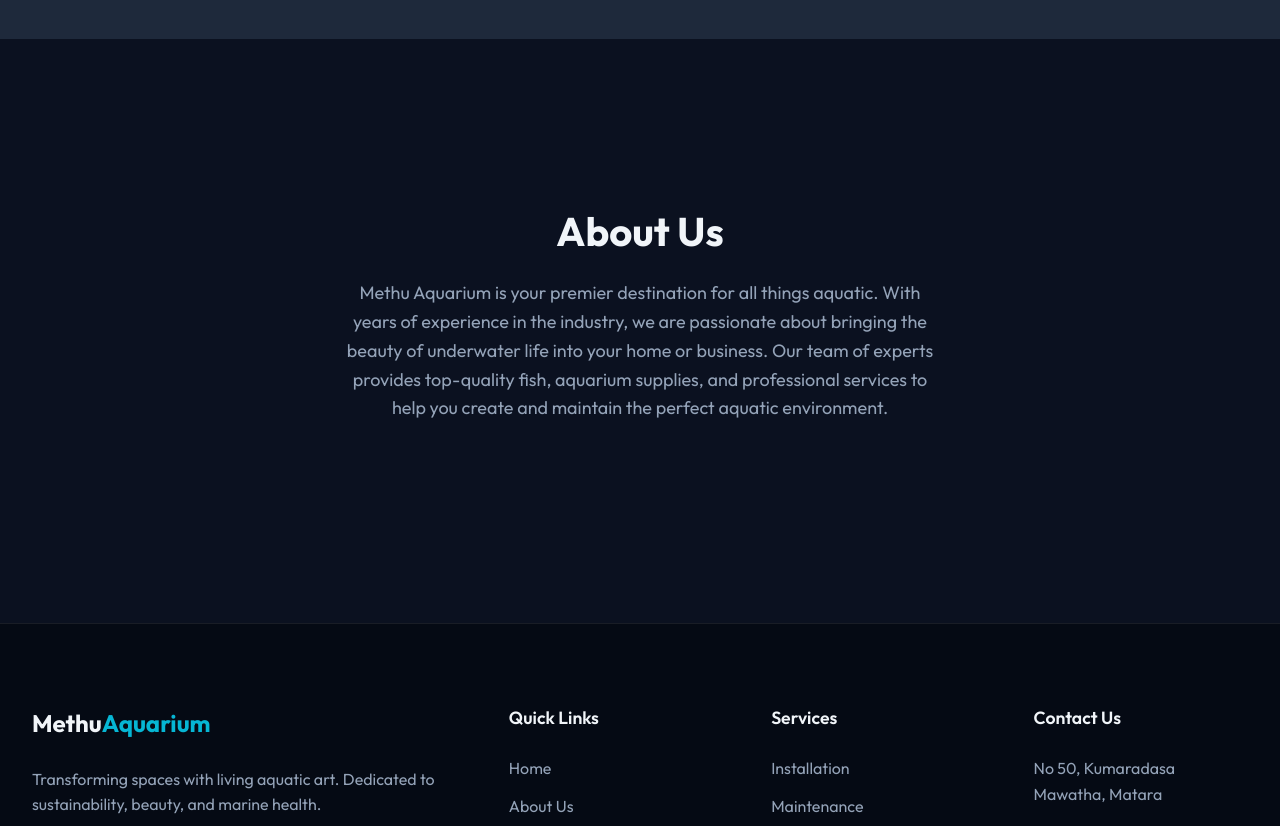
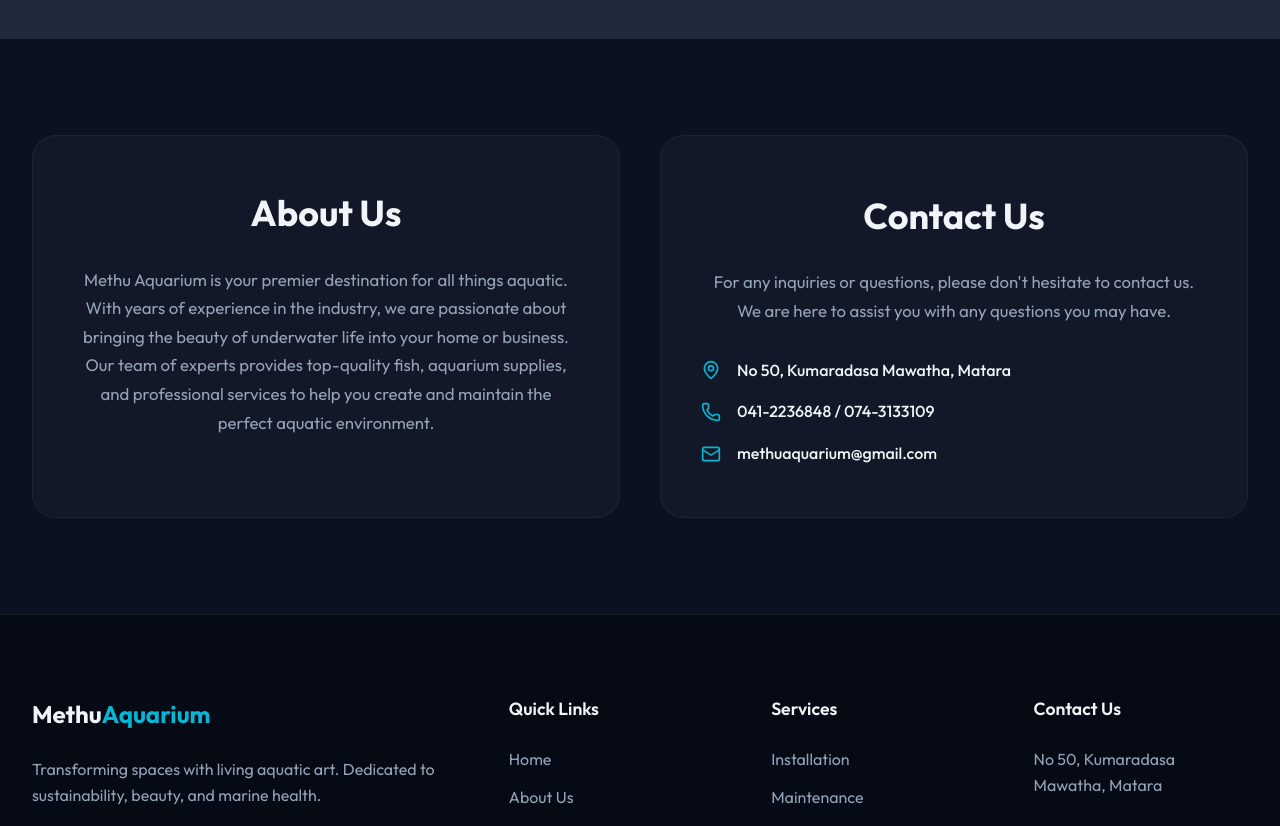
Before and after one commit to akindu02/Aquarium-Management-System, a React (Vite) app in the folder Frontend/: page / in a window 1280 px wide. Shown: the part 2240-3066 px from the top of the page. Built offline with nearby package versions, Linux system fonts and the light colour scheme.

Commit message:
contact us update

```diff
--- a/Frontend/src/components/CTA.jsx
+++ b/Frontend/src/components/CTA.jsx
@@ -1,10 +1,14 @@
 import React from 'react';
 import '../index.css';
+import { MapPin, Phone, Mail } from 'lucide-react';
+
 
 const CTA = () => {
   return (
     <section id="about" className="cta-section">
-      <div className="container cta-container icon-bg">
+      <div className="container">
+        <div className="cta-grid">
+          <div className="cta-card icon-bg">
             <div className="cta-content">
               <h2 className="cta-title">About Us</h2>
               <p className="cta-desc">
@@ -16,15 +20,54 @@ const CTA = () => {
             </div>
           </div>
 
+          <div className="cta-card icon-bg">
+            <div className="cta-content">
+              <h2 className="cta-title">Contact Us</h2>
+              <p className="cta-desc">
+                For any inquiries or questions, please don't hesitate to contact us. We are here to assist you with any questions you may have.
+              </p>
+              <div className="contact-info">
+                <div className="contact-row">
+                  <MapPin className="contact-icon" size={20} />
+                  <p>No 50, Kumaradasa Mawatha, Matara</p>
+                </div>
+                <div className="contact-row">
+                  <Phone className="contact-icon" size={20} />
+                  <p>041-2236848 / 074-3133109</p>
+                </div>
+                <div className="contact-row">
+                  <Mail className="contact-icon" size={20} />
+                  <p>methuaquarium@gmail.com</p>
+                </div>
+              </div>
+            </div>
+          </div>
+        </div>
+      </div>
+
       <style>{`
         .cta-section {
-          padding: 6rem 2rem;
+          padding: 6rem 0;
+          background-color: var(--color-bg);
         }
 
-        .cta-container {
-          padding: 4rem 2rem;
+        .cta-grid {
+          display: grid;
+          grid-template-columns: 1fr 1fr;
+          gap: 2.5rem;
+        }
+
+        .cta-card {
+          padding: 3rem 2.5rem;
+          border-radius: 24px;
           text-align: center;
           position: relative;
+          background: rgba(255, 255, 255, 0.03);
+          border: 1px solid rgba(255, 255, 255, 0.05);
+          height: 100%;
+          display: flex;
+          flex-direction: column;
+          justify-content: center;
         }
 
         .cta-content {
@@ -33,24 +76,49 @@ const CTA = () => {
         }
 
         .cta-title {
-          font-size: 2.5rem;
+          font-size: 2.25rem;
           font-weight: 700;
           color: var(--text-main);
-          margin-bottom: 1rem;
+          margin-bottom: 1.5rem;
         }
 
         .cta-desc {
-          font-size: 1.125rem;
+          font-size: 1.05rem;
           color: var(--text-muted);
-          margin-bottom: 2.5rem;
-          max-width: 600px;
-          margin-left: auto;
-          margin-right: auto;
+          margin-bottom: 2rem;
+          line-height: 1.7;
         }
 
-        .cta-btn {
-          font-size: 1.125rem;
-          padding: 1rem 2.5rem;
+        .contact-info {
+            display: flex;
+            flex-direction: column;
+            gap: 1rem;
+            align-items: flex-start; /* Align items to the left */
+        }
+
+        .contact-row {
+            display: flex;
+            align-items: center;
+            gap: 1rem;
+            color: var(--text-main);
+            text-align: left;
+        }
+
+        .contact-icon {
+            color: var(--color-primary);
+            flex-shrink: 0;
+        }
+
+        .contact-row p {
+            margin: 0;
+            font-weight: 500;
+        }
+
+        @media (max-width: 968px) {
+          .cta-grid {
+            grid-template-columns: 1fr;
+            gap: 2rem;
+          }
         }
       `}</style>
     </section>
--- a/Frontend/src/components/Navbar.jsx
+++ b/Frontend/src/components/Navbar.jsx
@@ -29,7 +29,7 @@ const Navbar = () => {
           <a href="#" className="nav-link">Store</a>
           <a href="#" className="nav-link">Services</a>
           <a href="#about" className="nav-link">About</a>
-          <a href="#" className="nav-link">Contact</a>
+          <a href="#about" className="nav-link">Contact</a>
           <div className="mobile-auth">
             <Link to="/signin" style={{ width: '100%', marginBottom: '10px' }}>
               <button className="btn btn-outline" style={{ width: '100%' }}>Sign In</button>
```
Lines whose indentation alone changed are shown as unchanged.
